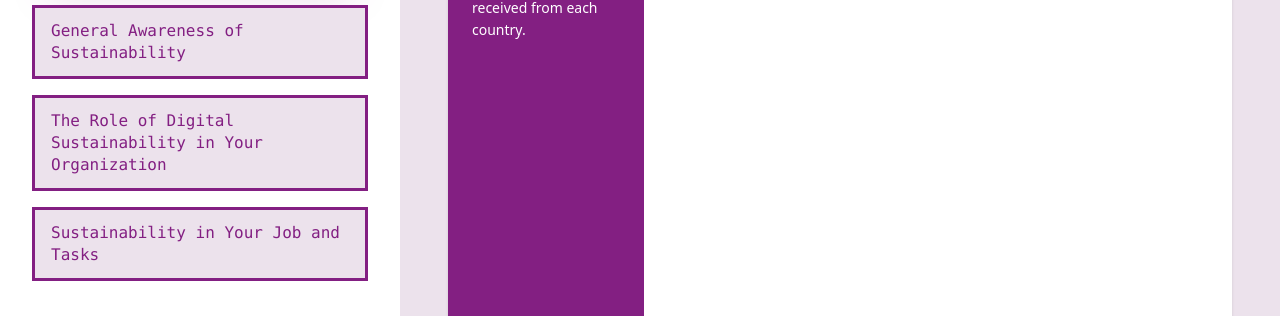
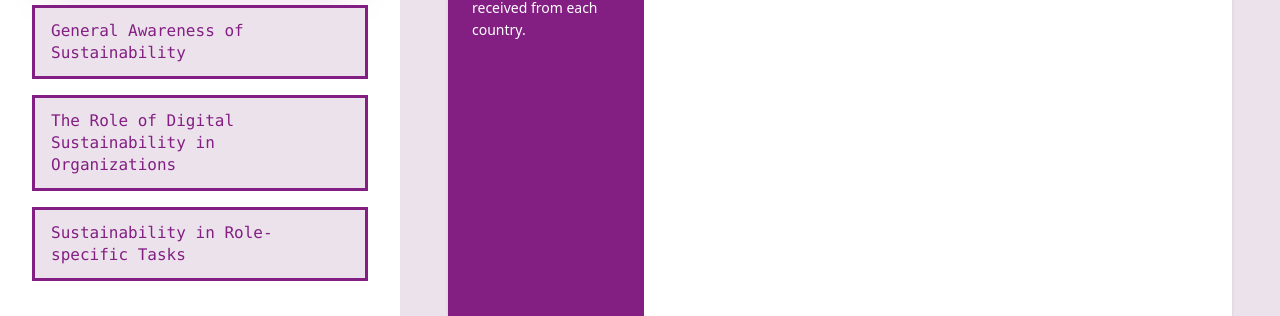
Before and after one commit to nitishspatkar/IREB-digital-sustainability-annual-survey-results-dashboard, a React (Vite) app: page / in a window 1280 px wide. Shown: the part 443-759 px from the top of the page. Built offline with nearby package versions, Linux system fonts and the light colour scheme.

Commit message:
fix: back button, labels

```diff
--- a/src/components/GraphViews.tsx
+++ b/src/components/GraphViews.tsx
@@ -78,16 +78,6 @@ export const SurveyExploreList = ({
 
     return (
         <div className={`space-y-6 ${className ?? ""}`}>
-            {/* 1. Navigation Button (Style analog zu Explore Button) */}
-            <div>
-                <button
-                    onClick={onBack}
-                    className="cursor-pointer border border-ireb-berry bg-ireb-superlight-berry px-4 py-2 text-base font-medium text-ireb-berry transition-colors hover:brightness-75 w-fit flex items-center gap-2"
-                >
-                    <span>←</span> Back to Overview
-                </button>
-            </div>
-
             {/* 2. Page Title */}
             <h1 className="text-2xl font-semibold tracking-tight text-plum-500">
                 Explore: {title}
@@ -100,6 +90,8 @@ export const SurveyExploreList = ({
                 numberOfResponses={numberOfResponses}
                 responseRate={responseRate}
                 showExploreButton={false}
+                showBackButton={true} // Neu
+                onBack={onBack}
             >
                 <div className="h-[520px] overflow-y-auto">
                     <ul style={{ color: tickColor }}>
--- a/src/components/GraphWrapper.tsx
+++ b/src/components/GraphWrapper.tsx
@@ -8,6 +8,8 @@ interface GraphWrapperProps {
     children: ReactNode;
     onExplore?: () => void;
     showExploreButton?: boolean;
+    onBack?: () => void;
+    showBackButton?: boolean;
 }
 
 const GraphWrapper = ({
@@ -18,6 +20,8 @@ const GraphWrapper = ({
                           children,
                           onExplore,
                           showExploreButton = false,
+                          onBack,
+                          showBackButton = false,
                       }: GraphWrapperProps) => {
     const showNumberOfResponses = typeof numberOfResponses === "number";
     const showResponseRate = typeof responseRate === "number";
@@ -86,6 +90,14 @@ const GraphWrapper = ({
                         explore
                     </button>
                 )}
+                {showBackButton && (
+                    <button
+                        onClick={onBack}
+                        className="cursor-pointer border border-ireb-berry bg-ireb-superlight-berry px-4 py-2 text-base font-medium text-ireb-berry transition-colors hover:brightness-75 flex items-center gap-2"
+                    >
+                        <span>←</span> Back to Overview
+                    </button>
+                )}
             </div>
         </div>
     );
--- a/src/constants/navigation.ts
+++ b/src/constants/navigation.ts
@@ -12,12 +12,12 @@ export const navigationSections = [
   },
   {
     id: "digital-sustainability-role",
-    label: "The Role of Digital Sustainability in Your Organization",
+    label: "The Role of Digital Sustainability in Organizations",
     component: DigitalSustainabilityRole,
   },
   {
     id: "sustainability-tasks",
-    label: "Sustainability in Your Job and Tasks",
+    label: "Sustainability in Role-specific Tasks",
     component: SustainabilityTasks,
   },
 ] as const;
--- a/src/pages/role-of-digital-sustainability/DigitalSustainabilityRolePage.tsx
+++ b/src/pages/role-of-digital-sustainability/DigitalSustainabilityRolePage.tsx
@@ -61,7 +61,7 @@ const DigitalSustainabilityRole = () => {
     return (
         <div className="space-y-8">
             <h1 className="text-3xl font-semibold tracking-tight text-plum-500">
-                The Role of Digital Sustainability in Your Organization
+                The Role of Digital Sustainability in Organizations
             </h1>
 
             <div className="grid grid-cols-1 gap-18">
--- a/src/pages/sustainability-in-job-and-tasks/SustainabilityTasksPage.tsx
+++ b/src/pages/sustainability-in-job-and-tasks/SustainabilityTasksPage.tsx
@@ -73,7 +73,7 @@ const SustainabilityTasks = () => {
         <div className="space-y-6">
             <header>
                 <h1 className="text-3xl font-semibold tracking-tight text-plum-500">
-                    Sustainability in Your Job and Tasks
+                    Sustainability in Role-specific Tasks
                 </h1>
                 <p className="mt-2 max-w-2xl text-sm text-slate-600">
                     What drives professionals to integrate digital sustainability into their
```
